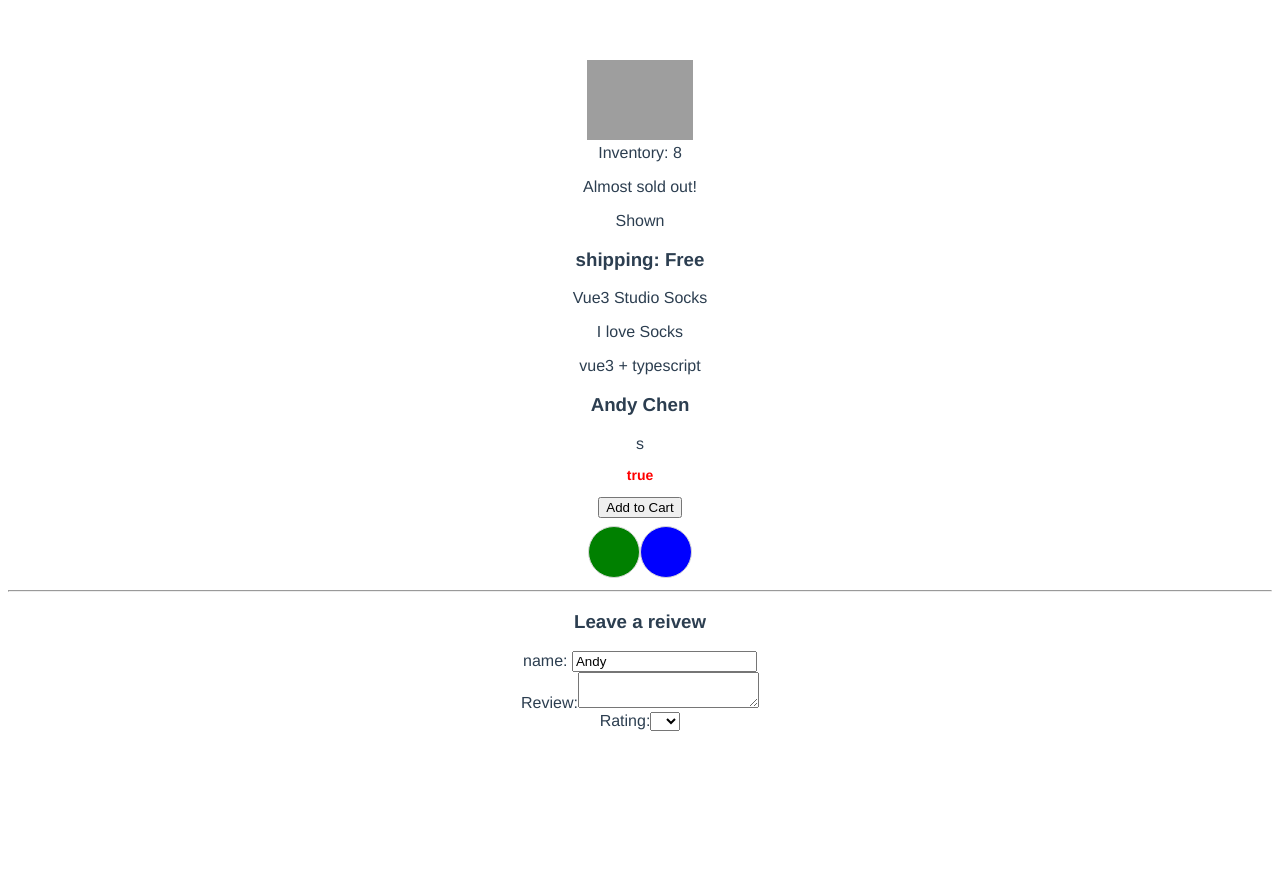
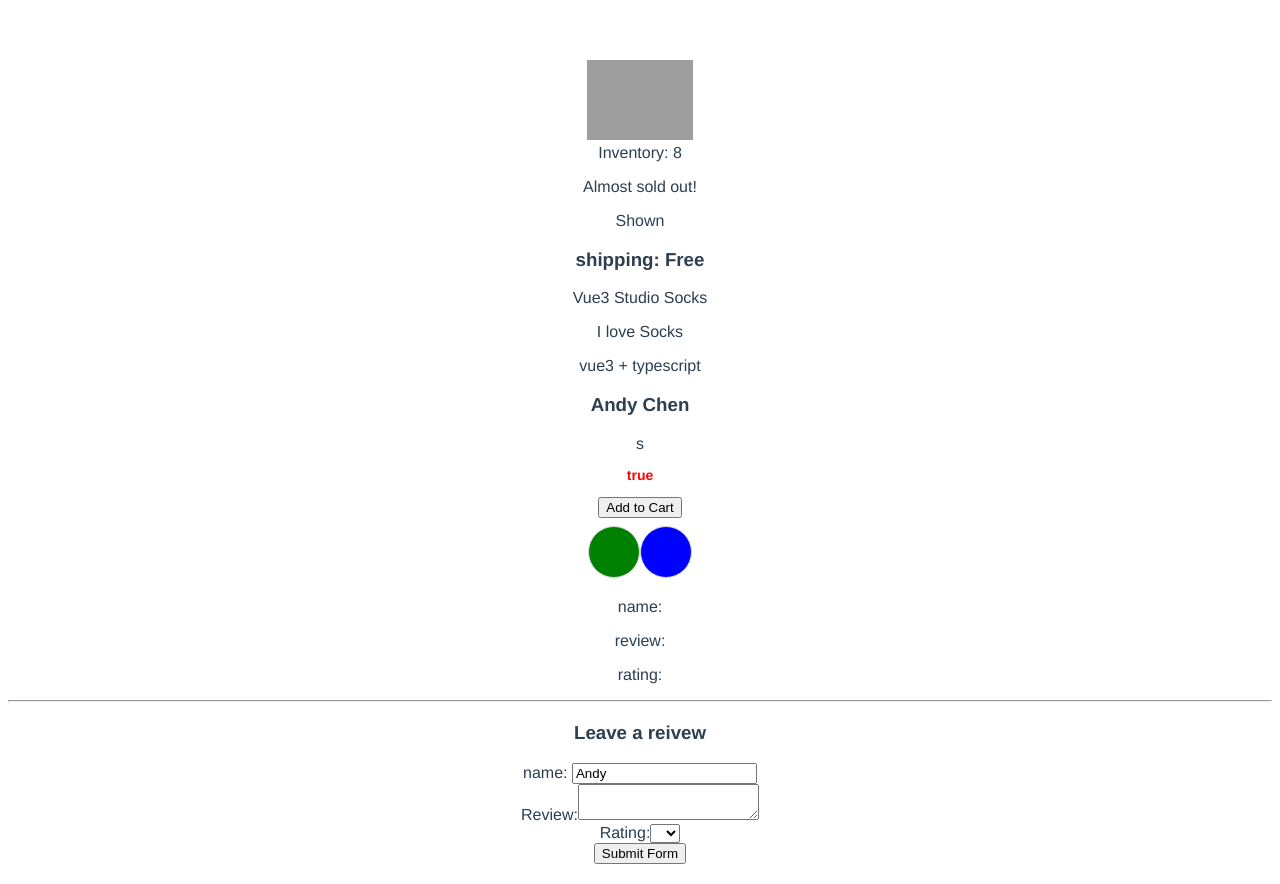
Before and after one commit to tjcchen/vue3-typescript-proj, a Vue app: page / in a window 1280 px wide. Before the commit the page ends 800 px from the top, so only its background shows below. Built offline with nearby package versions, Linux system fonts and the light colour scheme; grey boxes are pictures that could not be loaded.

Commit message:
feat: add form review relevant logic

```diff
--- a/src/App.vue
+++ b/src/App.vue
@@ -10,8 +10,13 @@
     :inStock="inStock"
     @addToCart="updateCart"
   />
+  <div>
+    <p>name: {{ formInfo.name }}</p>
+    <p>review: {{ formInfo.review }}</p>
+    <p>rating: {{ formInfo.rating }}</p>
+  </div>
   <hr/>
-  <review-form></review-form>
+  <review-form @review-submitted="reviewSubmitted"></review-form>
 </template>
 
 <script lang="ts">
@@ -32,6 +37,11 @@ export default defineComponent({
       premium: true,
       inventory: 8,
       inStock: true,
+      formInfo: {
+        name: '',
+        review: '',
+        rating: null
+      }
     };
   },
   mounted() {
@@ -41,6 +51,9 @@ export default defineComponent({
     updateCart() {
       this.inventory--;
       this.inventory > 0 ? this.inStock = true : this.inStock = false;
+    },
+    reviewSubmitted(review: { [prop: string]: any }) {
+      this.formInfo = Object.assign(this.formInfo, review);
     }
   },
   setup() {
--- a/src/components/ReviewForm.vue
+++ b/src/components/ReviewForm.vue
@@ -1,5 +1,5 @@
 <template>
-  <div>
+  <div style="margin: 20px 0;">
     <form action="#" method="post" class="review-form" @submit.prevent="onSubmit">
       <h3>Leave a reivew</h3>
       <label for="name">name: </label>
@@ -16,6 +16,8 @@
         <option>2</option>
         <option>1</option>
       </select>
+      <br/>
+      <button type="submit">Submit Form</button>
     </form>
   </div>
 </template>
```
